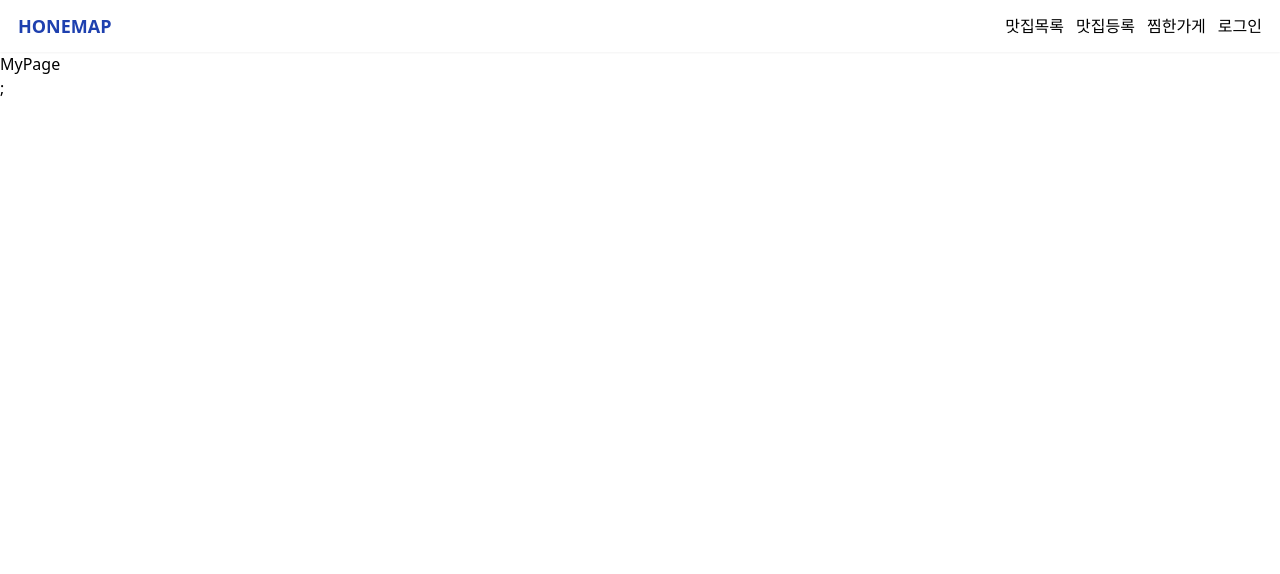
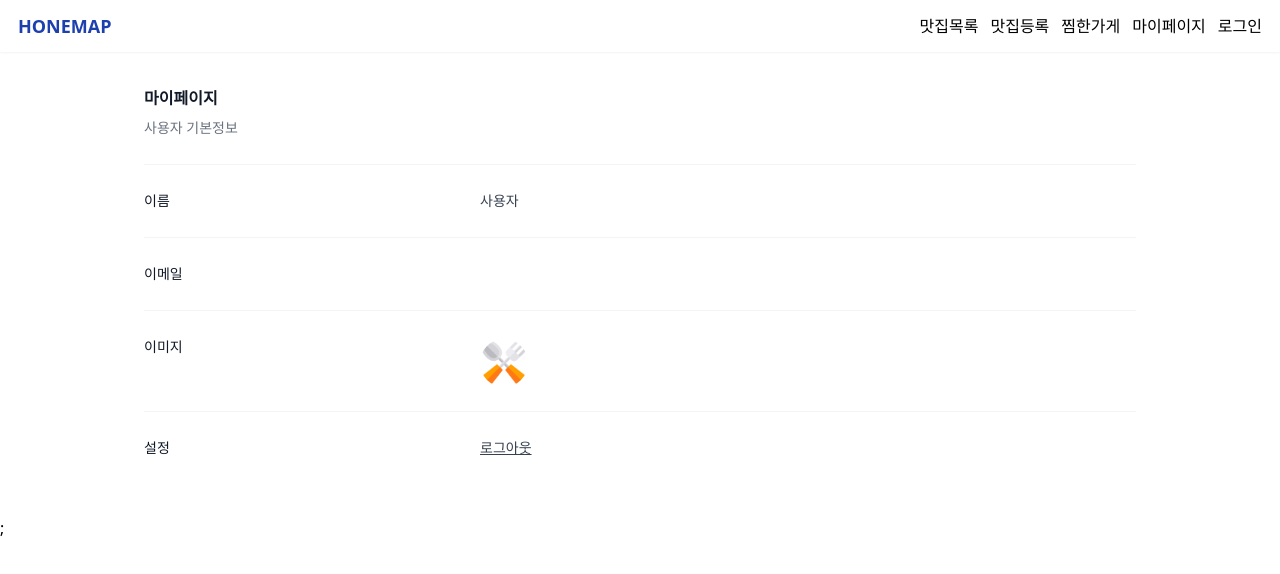
Before and after one commit to phw726/honemap, a Next.js app: page /users/mypage in a window 1280 px wide. Shown: the top 574 px of the page. Built offline with nearby package versions, Linux system fonts and the light colour scheme; no server answers.

Commit message:
feat : 마이페이지 구현, 데이터패칭 변경

```diff
--- a/src/Components/NavBar.tsx
+++ b/src/Components/NavBar.tsx
@@ -26,9 +26,12 @@
           <Link href="/users/likes" className="navbar__list--item">
             찜한가게
           </Link>
+          <Link href="/users/mypage" className="navbar__list--item">
+            마이페이지
+          </Link>
 
           {status === 'authenticated' ? (
-            <button type="button" onClick={() => signOut()}>
+            <button type="button" onClick={() => signOut()} className="navbar__list--item">
               로그아웃
             </button>
           ) : (
@@ -57,9 +60,19 @@
             <Link href="/users/likes" className="navbar__list--item--mobile">
               찜한가게
             </Link>
-            <Link href="/api/auth/signin" className="navbar__list--item--mobile">
-              로그인
+            <Link href="/users/mypage" className="navbar__list--item--mobile">
+              마이페이지
             </Link>
+
+            {status === 'authenticated' ? (
+              <button type="button" className="navbar__list--item--mobile--logout" onClick={() => signOut()}>
+                로그아웃
+              </button>
+            ) : (
+              <Link href="/api/auth/signin" className="navbar__list--item--mobile">
+                로그인
+              </Link>
+            )}
           </div>
         </div>
       )}
--- a/src/pages/index.tsx
+++ b/src/pages/index.tsx
@@ -15,10 +15,9 @@
   );
 }
 
-export async function getStaticProps() {
+export async function getServerSideProps() {
   const stores = await axios(`${process.env.NEXT_PUBLIC_API_URL}/api/stores`);
   return {
     props: { stores: stores.data },
-    revalidate: 60 * 60,
   };
 }
--- a/src/pages/users/mypage.tsx
+++ b/src/pages/users/mypage.tsx
@@ -1,3 +1,49 @@
+/* eslint-disable @next/next/no-img-element */
+import { signOut, useSession } from 'next-auth/react';
+
 export default function MyPage() {
-  return <h1>MyPage</h1>;
+  const { data: session } = useSession();
+
+  return (
+    <div className="md:max-w-5xl mx-auto px-4 py-8">
+      <div className="px-4 sm:px-0">
+        <h3 className="text-base font-semibold leading-7 text-gray-900">마이페이지</h3>
+        <p className="mt-1 max-w-2xl text-sm leading-6 text-gray-500">사용자 기본정보</p>
+      </div>
+      <div className="mt-6 border-t border-gray-100">
+        <dl className="divide-y divide-gray-100">
+          <div className="px-4 py-6 sm:grid sm:grid-cols-3 sm:gap-4 sm:px-0">
+            <dt className="text-sm font-medium leading-6 text-gray-900">이름</dt>
+            <dd className="mt-1 text-sm leading-6 text-gray-700 sm:col-span-2 sm:mt-0">
+              {session?.user.name ?? '사용자'}
+            </dd>
+          </div>
+          <div className="px-4 py-6 sm:grid sm:grid-cols-3 sm:gap-4 sm:px-0">
+            <dt className="text-sm font-medium leading-6 text-gray-900">이메일</dt>
+            <dd className="mt-1 text-sm leading-6 text-gray-700 sm:col-span-2 sm:mt-0">{session?.user.email ?? ''}</dd>
+          </div>
+          <div className="px-4 py-6 sm:grid sm:grid-cols-3 sm:gap-4 sm:px-0">
+            <dt className="text-sm font-medium leading-6 text-gray-900">이미지</dt>
+            <dd className="mt-1 text-sm leading-6 text-gray-700 sm:col-span-2 sm:mt-0">
+              <img
+                alt="프로필 이미지"
+                width={48}
+                height={48}
+                className="rounded-full"
+                src={session?.user.image || '/images/markers/default.png'}
+              />
+            </dd>
+          </div>
+          <div className="px-4 py-6 sm:grid sm:grid-cols-3 sm:gap-4 sm:px-0">
+            <dt className="text-sm font-medium leading-6 text-gray-900">설정</dt>
+            <dd className="mt-1 text-sm leading-6 text-gray-700 sm:col-span-2 sm:mt-0">
+              <button type="button" className="underline hover:text-gray-500" onClick={() => signOut()}>
+                로그아웃
+              </button>
+            </dd>
+          </div>
+        </dl>
+      </div>
+    </div>
+  );
 }
--- a/src/styles/globals.css
+++ b/src/styles/globals.css
@@ -63,13 +63,13 @@
 
 @media only screen and (max-width: 600px) {
   .navbar--mobile {
+    @apply fixed w-full h-screen text-white top-[52px] bg-blue-800 z-[100];
     /* position: fixed;
     width: 100%;
     top: 52px;
     background-color: darkblue;
     color: white;
     height: 100vh; */
-    @apply fixed w-full h-screen text-white top-[52px] bg-blue-800;
   }
 
   .navbar__list {
@@ -82,9 +82,14 @@
     padding: 0px 18px; */
     @apply block px-[18px] py-0;
   }
+
   .navbar__list--item--mobile {
     /* cursor: pointer; */
     @apply cursor-pointer;
+  }
+
+  .navbar__list--item--mobile--logout {
+    @apply flex;
   }
 
   .navbar__list--item--mobile:hover {
```
